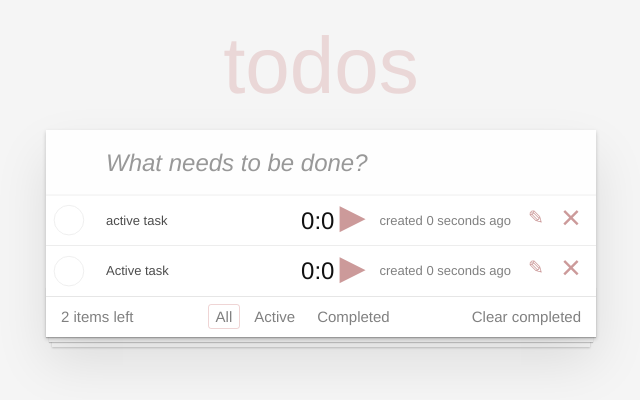
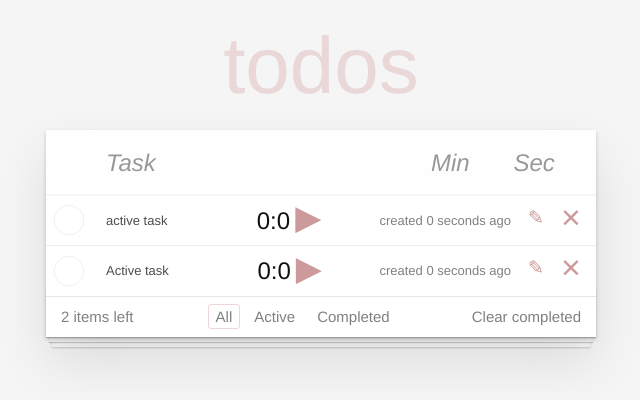
Before and after one commit to SadnessY/katareactfirsttask, a React (Create React App) app: page / in a window 1280 px wide. Shown: the top 400 px of the page, without its empty margins (319-959 px from the left). Built offline with nearby package versions, Linux system fonts and the light colour scheme.

Commit message:
Add files via upload

```diff
--- a/src/components/app/App.js
+++ b/src/components/app/App.js
@@ -75,9 +75,20 @@ const App = () => {
       return newArr
     })
   }
-  const addItem = (text) => {
+  const addItem = (text, min, sec) => {
     setTasks(() => {
-      const newArr = [...tasks, { id: Math.random(), description: text, status: 'active', created: Date.now() }]
+      const newArr = [
+        ...tasks,
+        {
+          id: Math.random(),
+          description: text,
+          status: 'active',
+          created: Date.now(),
+          min: Number(min),
+          sec: Number(sec),
+        },
+      ]
+      console.log(newArr)
       return newArr
     })
   }
--- /dev/null
+++ b/src/components/funcs/validator.js
@@ -0,0 +1,9 @@
+/* eslint-disable prettier/prettier */
+const validator = (text, func, timer=[0, 0]) => {
+  if (text.trim().length > 0) {
+    func(text, timer[0], timer[1])
+  } else {
+    alert('Задача не может состоять из пробелов!')
+  }
+}
+export default validator
--- a/src/components/new-task-form/new-task-form.css
+++ b/src/components/new-task-form/new-task-form.css
@@ -2,7 +2,6 @@
 .edit {
 	position: relative;
 	margin: 0;
-	width: 100%;
 	font-size: 24px;
 	font-family: inherit;
 	font-weight: inherit;
@@ -21,6 +20,7 @@
 	border: none;
 	background: rgba(0, 0, 0, 0.003);
 	box-shadow: inset 0 -2px 1px rgba(0,0,0,0.03);
+	width: 70%;
 }
 input::-webkit-input-placeholder {
 	font-style: italic;
@@ -39,3 +39,14 @@ input::input-placeholder {
 	font-weight: 300;
 	color: rgba(0, 0, 0, 0.4);
 }
+
+.addForm {
+	display: flex;
+	flex-direction: row;
+}
+
+.new-todo.min, .new-todo.sec {
+	max-width: 15%;
+	padding-left: 0;
+	margin: 0;
+}
--- a/src/components/new-task-form/new-task-form.js
+++ b/src/components/new-task-form/new-task-form.js
@@ -1,29 +1,30 @@
-import React, { useState } from 'react'
+import React from 'react'
 import './new-task-form.css'
 import PropTypes from 'prop-types'
+
+import validator from '../funcs/validator'
 const NewTaskForm = ({ onItemAdded }) => {
-  const [label, setLabel] = useState('')
-
-  const onLabelChange = (e) => {
-    setLabel(e.target.value)
+  const addItem = (event) => {
+    document.getElementById('addTaskForm').addEventListener('keydown', addItem)
+    if (event.key == 'Enter') {
+      validator(document.getElementById('labelInput').value, onItemAdded, [
+        document.getElementsByClassName('min')[0].value,
+        document.getElementsByClassName('sec')[0].value,
+      ])
+      document.getElementById('labelInput').value = ''
+      document.getElementsByClassName('min')[0].value = ''
+      document.getElementsByClassName('sec')[0].value = ''
+      document.getElementById('addTaskForm').removeEventListener('keydown', addItem)
+    }
   }
-
   return (
-    <form
-      onSubmit={(e) => {
-        e.preventDefault()
-        onItemAdded(label)
-        setLabel('')
-      }}
-    >
-      <input
-        onChange={onLabelChange}
-        value={label}
-        className="new-todo"
-        placeholder="What needs to be done?"
-        autoFocus
-      />
-    </form>
+    <div className="addForm">
+      <form id="addTaskForm">
+        <input onFocus={addItem} id="labelInput" type="text" className="new-todo" placeholder="Task" autoFocus />
+        <input id="minInput" className="new-todo min" type="text" placeholder="Min" />
+        <input id="minInput" className="new-todo sec" type="text" placeholder="Sec" />
+      </form>
+    </div>
   )
 }
 
--- a/src/components/task/task.css
+++ b/src/components/task/task.css
@@ -13,19 +13,9 @@
 	font-size: 15px;
 }
 .icon-play:after {
-    position: relative;
-    top: 14px;
     margin-left: 5px;
 	content: '▶';
 }
 .icon-pause:after {
-    position: relative;
-    top: 14px;
 	content: '⏸';
 }
-
-.desc {
-    margin-left: auto;
-    margin-right: 45px;
-    position: relative;
-}
--- a/src/components/task/task.js
+++ b/src/components/task/task.js
@@ -1,7 +1,9 @@
 import React, { useState, useRef, useEffect } from 'react'
 import { formatDistanceToNowStrict } from 'date-fns'
 import PropTypes from 'prop-types'
+
 import './task.css'
+import validator from '../funcs/validator'
 const Task = ({ options = {}, onChanged = () => {}, onDeleted = {}, editItem }) => {
   const togRef = useRef()
   const secRef = useRef()
@@ -14,42 +16,56 @@ const Task = ({ options = {}, onChanged = () => {}, onDeleted = {}, editItem })
   const [timer, setTimer] = useState(null)
 
   const minTimer = () => {
-    setMin((min) => min + 1)
-    setSec(0)
+    setMin((min) => min - 1)
+    setSec(59)
   }
 
   const secTimer = () => {
     if (togRef.current.checked) {
-      setIsActive(!isActive)
+      setIsActive(false)
       clearInterval(timer)
     } else {
       if (
         secRef.current.innerHTML.slice(
           secRef.current.innerHTML.indexOf(':') + 1,
           secRef.current.innerHTML.indexOf('<')
-        ) < 60
+        ) > 0
       ) {
-        setSec((sec) => sec + 1)
+        setSec((sec) => sec - 1)
+      } else if (
+        secRef.current.innerHTML.slice(
+          secRef.current.innerHTML.indexOf(secRef.current.innerHTML[0]),
+          secRef.current.innerHTML.indexOf(':')
+        ) > 0
+      ) {
+        minTimer()
       } else {
-        minTimer()
+        setIsActive(false)
+        setTimer(() => {
+          clearInterval(timer)
+        })
       }
     }
   }
 
   const startTimer = (event) => {
     event.stopPropagation()
-    setIsActive(!isActive)
+    setIsActive(true)
     setTimer(
       setInterval(() => {
         secTimer()
       }, 1000)
     )
   }
-  const pauseTimer = (event) => {
-    event.stopPropagation()
-    setIsActive(!isActive)
+  const pauseTimer = () => {
+    setIsActive(false)
     clearInterval(timer)
   }
+
+  useEffect(() => {
+    setMin(options.min)
+    setSec(options.sec)
+  }, [])
 
   useEffect(() => {
     return () => {
@@ -94,7 +110,7 @@ const Task = ({ options = {}, onChanged = () => {}, onDeleted = {}, editItem })
       <form
         onSubmit={(event) => {
           event.preventDefault()
-          editItem(value)
+          validator(value, editItem)
         }}
       >
         <input onChange={(event) => setValue(event.target.value)} type="text" className="edit" value={value} />
```
Also changed, not shown: 1 other file (tests, documents, lock files or other folders).
